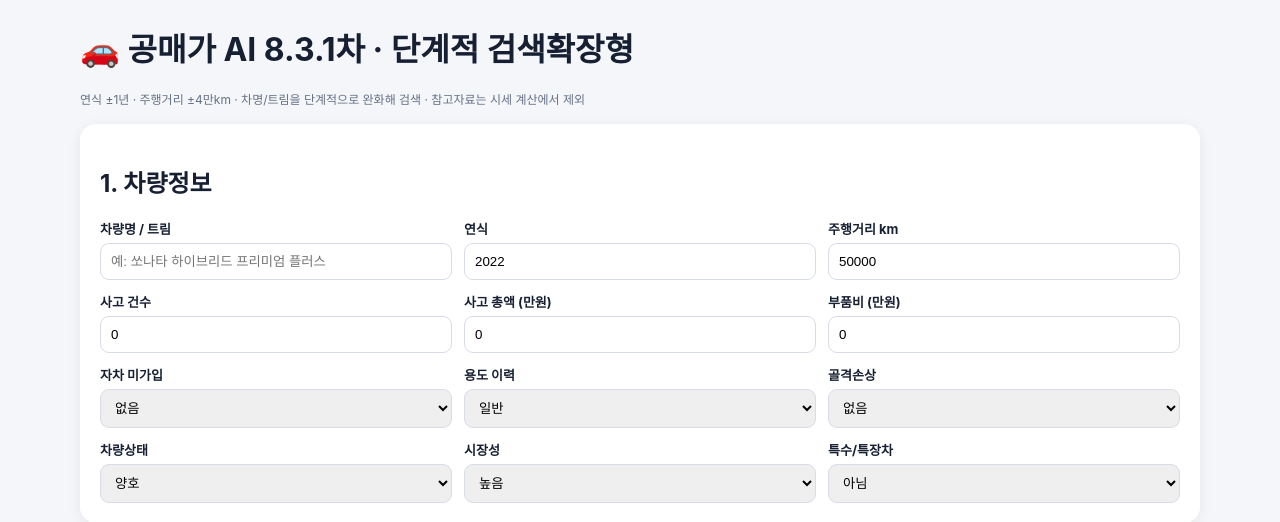
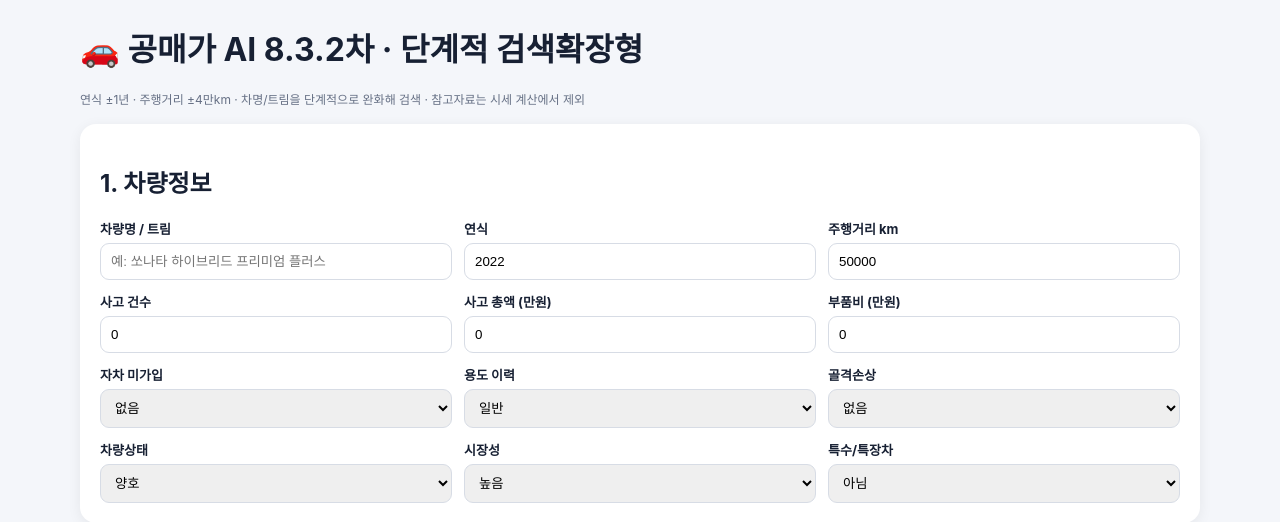
Before and after one commit to bini1111111111/auction-ai, a FastAPI app: page / in a window 1280 px wide. Shown: the top 522 px of the page. Run offline with FastAPI, Linux system fonts and the light colour scheme.

Commit message:
Update index.html

```diff
--- a/templates/index.html
+++ b/templates/index.html
@@ -2,7 +2,7 @@
 <html lang="ko">
 <head>
 <meta charset="utf-8"><meta name="viewport" content="width=device-width,initial-scale=1">
-<title>공매가 AI 8.3.1차</title>
+<title>공매가 AI 8.3.2차</title>
 <style>
 body{font-family:-apple-system,BlinkMacSystemFont,"Segoe UI",sans-serif;background:#f4f6fa;margin:0;color:#172033}
 .wrap{max-width:1120px;margin:24px auto;padding:0 16px}.card{background:#fff;border-radius:16px;padding:20px;margin:14px 0;box-shadow:0 3px 14px #0001}
@@ -14,7 +14,7 @@ button{background:#111827;color:#fff;border:0;border-radius:9px;padding:12px 16p
 table{width:100%;border-collapse:collapse}th,td{font-size:12px;padding:8px;border-bottom:1px solid #eee;text-align:left;vertical-align:top}.pill{display:inline-block;padding:3px 7px;border-radius:999px;background:#eef2ff;font-size:11px}.price{font-weight:800;white-space:nowrap}
 details{margin-top:14px}summary{cursor:pointer;font-weight:750}@media(max-width:850px){.g,.r{grid-template-columns:1fr}}
 </style></head><body><div class="wrap">
-<h1>🚗 공매가 AI 8.3.1차 · 단계적 검색확장형</h1>
+<h1>🚗 공매가 AI 8.3.2차 · 단계적 검색확장형</h1>
 <p class="s">연식 ±1년 · 주행거리 ±4만km · 차명/트림을 단계적으로 완화해 검색 · 참고자료는 시세 계산에서 제외</p>
 
 <div class="card"><h2>1. 차량정보</h2><div class="g">
@@ -60,7 +60,23 @@ async function analyze(){
   }
 
   let m=d.market,a=d.auction;
-  let adopted=(m.adopted||[]).map(x=>'<tr><td><span class="pill">'+(x.source_type==='listing'?'개별매물':'참고자료')+'</span></td><td class="price">'+fmt(x.price)+'만원</td><td>'+fmt(x.adjusted_price)+'만원</td><td>'+(x.year||'-')+'</td><td>'+(x.mileage?fmt(x.mileage)+'km':'-')+'</td><td>점수 '+x.score+'</td><td>'+esc(x.title||'')+'</td></tr>').join('');
+  let adopted=(m.adopted||[]).map(x=>{
+    const source=(x.domain||'-').replace(/^www\./,'');
+    const link=x.url
+      ? '<a href="'+esc(x.url)+'" target="_blank" rel="noopener noreferrer">매물 보기</a>'
+      : '-';
+    return '<tr>'+
+      '<td><span class="tag">'+esc(x.source_type==='listing'?'개별매물':'참고자료')+'</span></td>'+
+      '<td><b>'+fmt(x.price)+'만원</b></td>'+
+      '<td>'+fmt(x.adjusted_price)+'만원</td>'+
+      '<td>'+esc(x.year||'-')+'</td>'+
+      '<td>'+(x.mileage?fmt(x.mileage)+'km':'-')+'</td>'+
+      '<td>점수 '+x.score+'</td>'+
+      '<td>'+esc(source)+'</td>'+
+      '<td>'+esc(x.title||'')+'</td>'+
+      '<td>'+link+'</td>'+
+      '</tr>';
+  }).join('');
   let rejected=(d.rejected||[]).slice(0,30).map(x=>'<tr><td class="price">'+fmt(x.price)+'만원</td><td>'+esc(x.reason||'')+'</td><td>'+(x.year||'-')+'</td><td>'+(x.mileage?fmt(x.mileage)+'km':'-')+'</td><td>'+esc(x.title||'')+'</td></tr>').join('');
 
   let confidenceNote='시세 상태: '+(m.market_status||'잠정 시세')+' · 검색 신뢰도 '+m.confidence+' · 예상 오차 약 ±'+m.error_pct+'% · 개별매물 가격 편차 '+m.dispersion+'('+m.spread_pct+'%).';
@@ -92,7 +108,7 @@ async function analyze(){
   '<p>적용 할인율 '+a.discount_rate+'% · '+a.verdict+'</p>'+
   '<div class="warn"><b>신뢰도 경고</b><br>'+confidenceNote+'</div>'+
   '<p>채택된 보정가격: '+m.prices.map(fmt).join(', ')+'</p>'+
-  '<div class="ok"><b>8.3.1차 계산 방식</b><br>1단계는 입력한 차명/트림 그대로 검색하고, 부족하면 2단계에서 트림을 완화하고 3단계에서는 다양한 판매 사이트까지 검색 범위를 넓혀. 대신 연식·주행거리·파워트레인 검증은 계속 엄격하게 유지해. 실제 개별매물 3건과 연식+주행거리 확인 3건을 확보하지 못하면 <b>시세 확정 불가</b>로 표시해.</div>'+
+  '<div class="ok"><b>8.3.2차 계산 방식</b><br>1단계는 입력한 차명/트림 그대로 검색하고, 부족하면 2단계에서 트림을 완화하고 3단계에서는 다양한 판매 사이트까지 검색 범위를 넓혀. 대신 연식·주행거리·파워트레인 검증은 계속 엄격하게 유지해. 실제 개별매물 3건과 연식+주행거리 확인 3건을 확보하지 못하면 <b>시세 확정 불가</b>로 표시해.</div>'+
   '<details open><summary>채택 자료와 근거</summary><table><tr><th>구분</th><th>원문 가격</th><th>보정 가격</th><th>연식</th><th>주행거리</th><th>유사도</th><th>출처</th><th>검색결과</th><th>링크</th></tr>'+adopted+'</table></details>'+
   '<details><summary>제외한 가격 보기</summary><table><tr><th>가격</th><th>제외 이유</th><th>연식</th><th>주행거리</th><th>검색결과</th></tr>'+rejected+'</table></details>';
 
```
